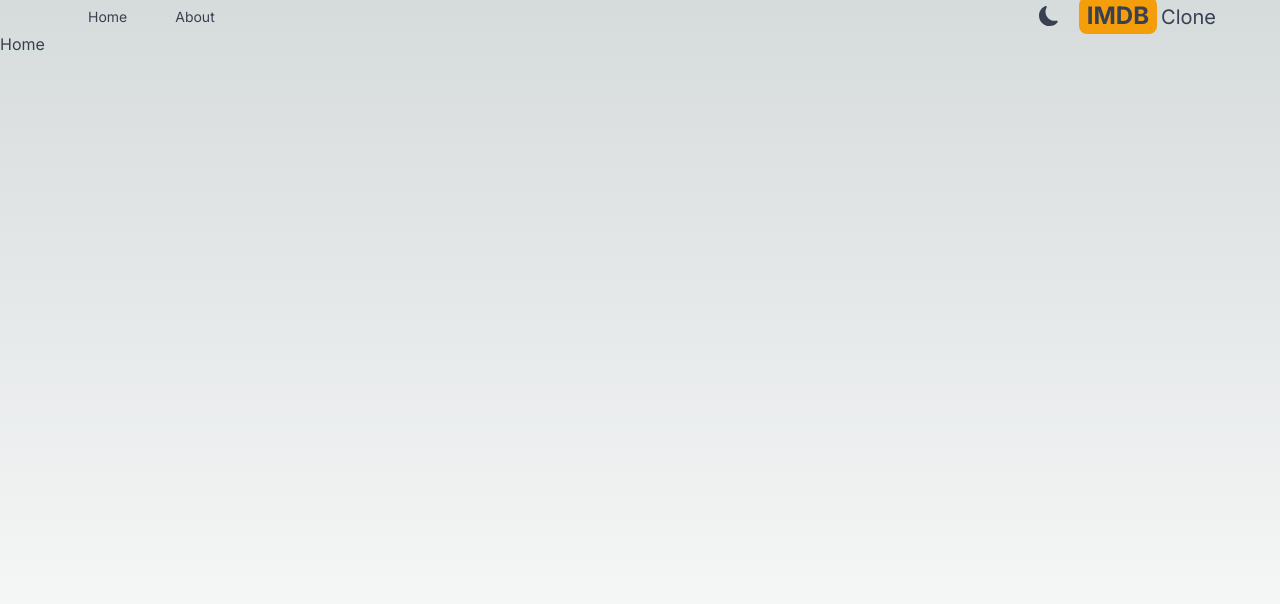
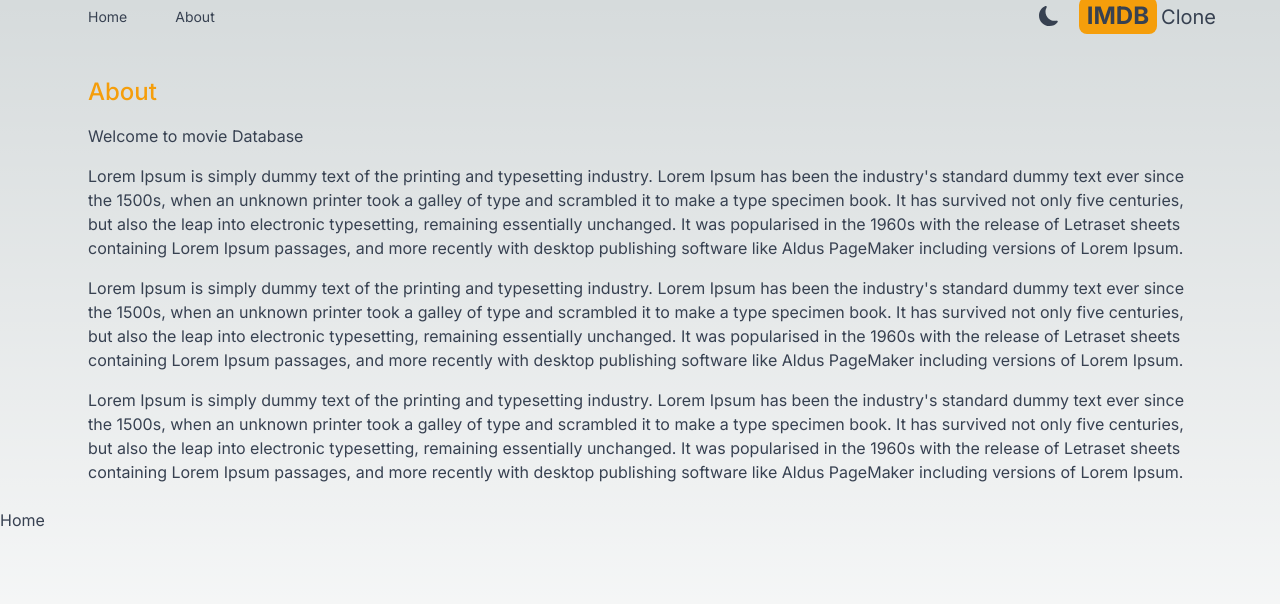
Before and after one commit to sammygojs/imdb, a Next.js app: page / in a window 1280 px wide. Shown: the top 604 px of the page. Built offline with nearby package versions, Linux system fonts and the light colour scheme.

Commit message:
added About section

```diff
--- /dev/null
+++ b/src/app/about/About.jsx
@@ -0,0 +1,13 @@
+import React from 'react'
+
+export default function About() {
+  return (
+    <div className='max-w-6xl mx-auto mt-5 space-y-4 p-6'>
+        <h1 className='text-2xl font-medium text-amber-500'>About</h1>
+        <p>Welcome to movie Database</p>
+        <p>Lorem Ipsum is simply dummy text of the printing and typesetting industry. Lorem Ipsum has been the industry's standard dummy text ever since the 1500s, when an unknown printer took a galley of type and scrambled it to make a type specimen book. It has survived not only five centuries, but also the leap into electronic typesetting, remaining essentially unchanged. It was popularised in the 1960s with the release of Letraset sheets containing Lorem Ipsum passages, and more recently with desktop publishing software like Aldus PageMaker including versions of Lorem Ipsum.</p>
+        <p>Lorem Ipsum is simply dummy text of the printing and typesetting industry. Lorem Ipsum has been the industry's standard dummy text ever since the 1500s, when an unknown printer took a galley of type and scrambled it to make a type specimen book. It has survived not only five centuries, but also the leap into electronic typesetting, remaining essentially unchanged. It was popularised in the 1960s with the release of Letraset sheets containing Lorem Ipsum passages, and more recently with desktop publishing software like Aldus PageMaker including versions of Lorem Ipsum.</p>
+        <p>Lorem Ipsum is simply dummy text of the printing and typesetting industry. Lorem Ipsum has been the industry's standard dummy text ever since the 1500s, when an unknown printer took a galley of type and scrambled it to make a type specimen book. It has survived not only five centuries, but also the leap into electronic typesetting, remaining essentially unchanged. It was popularised in the 1960s with the release of Letraset sheets containing Lorem Ipsum passages, and more recently with desktop publishing software like Aldus PageMaker including versions of Lorem Ipsum.</p>
+    </div>
+  )
+}
--- a/src/app/layout.js
+++ b/src/app/layout.js
@@ -3,6 +3,7 @@
 import "./globals.css";
 import Header from "./components/Header";
 import Providers from "./Providers";
+import About from "./about/About";
 
 const inter = Inter({ subsets: ["latin"] });
 
@@ -19,6 +20,7 @@
         {/* <Headers/> */}
         <Header/>
 
+        <About />
         {/* <Navbar/> */}
 
         {/* <SearchBox/> */}
```
